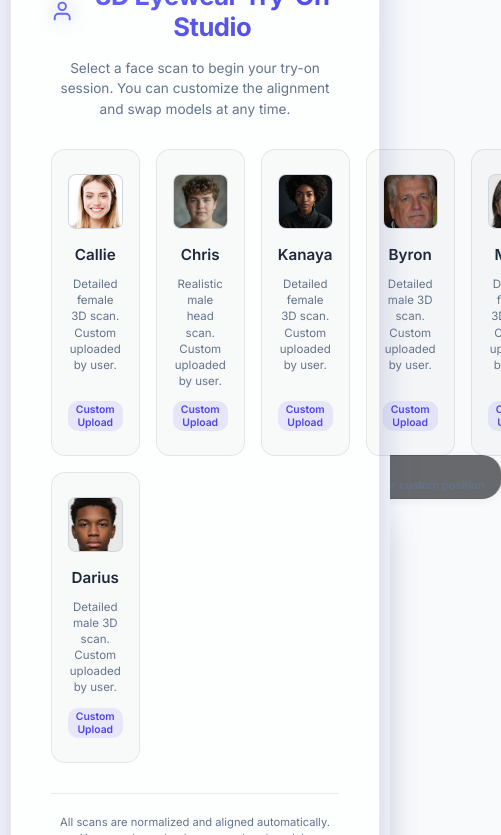
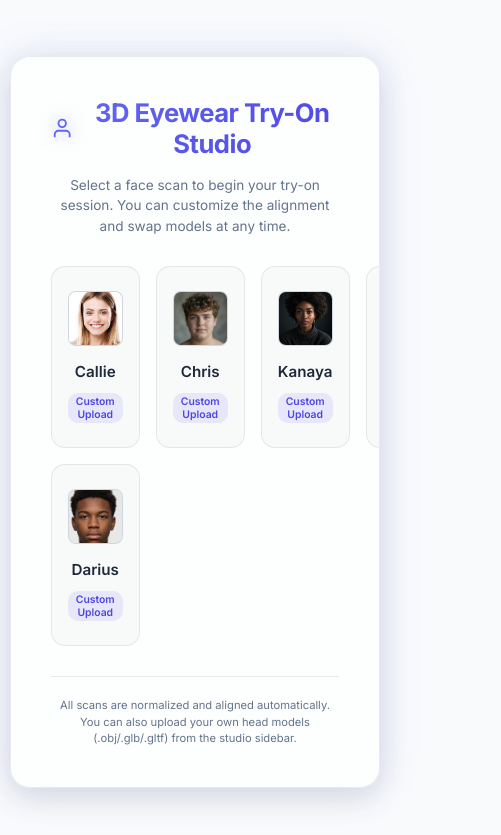
Before and after one commit to jamesbrentlingeriv-spec/3d, a website: page index.html in a window 390 px wide. Shown: the top 835 px of the page, 501 px wide, since content can reach past the window. Drawn offline with Linux system fonts and the light colour scheme; a script that the page names is missing.

Commit message:
Optimize layout and navigation responsiveness for mobile devices and tablets using tabbed panel view and sticky canvas

```diff
--- a/app.js
+++ b/app.js
@@ -1246,6 +1246,32 @@ document.addEventListener('DOMContentLoaded', () => {
     });
   });
 
+  // Mobile Tabs Layout Toggle Logic
+  const mobileTabBtns = document.querySelectorAll('.mobile-tab-btn');
+  const panelLeft = document.querySelector('.panel-left');
+  const panelRight = document.querySelector('.panel-right');
+
+  mobileTabBtns.forEach(btn => {
+    btn.addEventListener('click', () => {
+      mobileTabBtns.forEach(b => b.classList.remove('active'));
+      btn.classList.add('active');
+
+      const target = btn.getAttribute('data-target');
+      if (target === 'panel-left') {
+        if (panelLeft) panelLeft.classList.add('active-mobile-panel');
+        if (panelRight) panelRight.classList.remove('active-mobile-panel');
+      } else {
+        if (panelRight) panelRight.classList.add('active-mobile-panel');
+        if (panelLeft) panelLeft.classList.remove('active-mobile-panel');
+      }
+
+      // Resize Babylon engine to fit new canvas size if necessary
+      if (studio.engine) {
+        studio.engine.resize();
+      }
+    });
+  });
+
   // Eyewear Catalog interaction - dynamic for all companies
   const companyHeaders = document.querySelectorAll('.catalog-company-header');
   const catalogItems = document.querySelectorAll('.catalog-item');
--- a/index.html
+++ b/index.html
@@ -52,7 +52,7 @@
 
     <main class="workspace">
       <!-- Left Panel: Uploader & Presets -->
-      <aside class="panel panel-left">
+      <aside class="panel panel-left active-mobile-panel">
         <div class="panel-section">
           <h2>1. Head Model</h2>
           <div class="head-status-container">
@@ -256,6 +256,18 @@
           </p>
         </div>
       </aside>
+
+      <!-- Mobile View Tabs -->
+      <div class="mobile-tabs">
+        <button class="mobile-tab-btn active" data-target="panel-left">
+          <svg xmlns="http://www.w3.org/2000/svg" width="14" height="14" viewBox="0 0 24 24" fill="none" stroke="currentColor" stroke-width="2" stroke-linecap="round" stroke-linejoin="round"><path d="M12 2L2 7l10 5 10-5-10-5zM2 17l10 5 10-5M2 12l10 5 10-5"/></svg>
+          Catalog & Uploads
+        </button>
+        <button class="mobile-tab-btn" data-target="panel-right">
+          <svg xmlns="http://www.w3.org/2000/svg" width="14" height="14" viewBox="0 0 24 24" fill="none" stroke="currentColor" stroke-width="2" stroke-linecap="round" stroke-linejoin="round"><circle cx="12" cy="12" r="3"/><path d="M19.4 15a1.65 1.65 0 0 0 .33 1.82l.06.06a2 2 0 1 1-2.83 2.83l-.06-.06a1.65 1.65 0 0 0-1.82-.33 1.65 1.65 0 0 0-1 1.51V21a2 2 0 0 1-4 0v-.09A1.65 1.65 0 0 0 9 19.4a1.65 1.65 0 0 0-1.82.33l-.06.06a2 2 0 1 1-2.83-2.83l.06-.06a1.65 1.65 0 0 0 .33-1.82 1.65 1.65 0 0 0-1.51-1H3a2 2 0 0 1 0-4h.09A1.65 1.65 0 0 0 4.6 9a1.65 1.65 0 0 0-.33-1.82l-.06-.06a2 2 0 1 1 2.83-2.83l.06.06a1.65 1.65 0 0 0 1.82.33H9a1.65 1.65 0 0 0 1-1.51V3a2 2 0 0 1 4 0v.09a1.65 1.65 0 0 0 1 1.51 1.65 1.65 0 0 0 1.82-.33l.06-.06a2 2 0 1 1 2.83 2.83l-.06.06a1.65 1.65 0 0 0-.33 1.82V9a1.65 1.65 0 0 0 1.51 1H21a2 2 0 0 1 0 4h-.09a1.65 1.65 0 0 0-1.51 1z"/></svg>
+          Adjust & Helpers
+        </button>
+      </div>
 
       <!-- Center: 3D Scene Viewport -->
       <div class="canvas-container">
--- a/styles.css
+++ b/styles.css
@@ -792,31 +792,165 @@ input[type="range"]::-webkit-slider-thumb:hover {
   to { opacity: 1; transform: translateY(0); }
 }
 
-/* Responsive Overrides (For Smaller Windows) */
+/* Responsive Overrides (Mobile & Tablet) */
 @media (max-width: 1024px) {
   body {
-    overflow-y: auto;
-    height: auto;
+    overflow: hidden; /* Prevent scrolling the main window, scroll panels independently instead! */
+    height: 100vh;
   }
+
   .app-container {
-    height: auto;
-    min-height: 100vh;
+    height: 100vh;
+    overflow: hidden;
   }
+
+  .app-header {
+    padding: 10px 16px;
+  }
+
+  .app-header .subtitle {
+    display: none; /* Hide subtitle to save horizontal space */
+  }
+
   .workspace {
     flex-direction: column;
-    height: auto;
-    overflow: visible;
+    height: calc(100vh - 56px); /* Viewport minus header */
+    overflow: hidden;
   }
-  .panel {
+
+  /* Sticky Canvas at Top */
+  .canvas-container {
+    height: 45vh;
+    min-height: 280px;
     width: 100%;
-    height: auto;
+    order: -2; /* Force canvas to the top */
+    position: relative;
+    border-bottom: 1px solid var(--border-color);
+    flex-shrink: 0;
+  }
+
+  .canvas-instructions {
+    padding: 6px;
+    font-size: 0.65rem;
+  }
+
+  .canvas-instructions .drag-hint {
+    display: none; /* Hide secondary drag hints on mobile to reduce noise */
+  }
+
+  /* Mobile Tabs Navigation */
+  .mobile-tabs {
+    display: flex;
+    order: -1; /* Force tabs below canvas */
+    background: var(--bg-card);
+    backdrop-filter: blur(15px);
+    border-bottom: 1px solid var(--border-color);
+    width: 100%;
+    flex-shrink: 0;
+    z-index: 100;
+  }
+
+  .mobile-tab-btn {
+    flex: 1;
+    background: none;
     border: none;
-    border-bottom: 1px solid var(--border-color);
+    color: var(--text-muted);
+    font-family: var(--font-sans);
+    font-size: 0.8rem;
+    font-weight: 600;
+    padding: 12px 6px;
+    cursor: pointer;
+    border-bottom: 3px solid transparent;
+    transition: all 0.2s ease;
+    display: flex;
+    align-items: center;
+    justify-content: center;
+    gap: 8px;
   }
+
+  .mobile-tab-btn svg {
+    width: 14px;
+    height: 14px;
+  }
+
+  .mobile-tab-btn.active {
+    color: var(--accent);
+    border-bottom-color: var(--accent);
+    background: rgba(99, 102, 241, 0.05);
+  }
+
+  /* Panels Behavior on Mobile */
+  .workspace .panel {
+    display: none; /* Hide panels by default on mobile */
+    width: 100%;
+    height: calc(55vh - 44px); /* Occupy remaining viewport height minus tabs */
+    padding: 16px;
+    overflow-y: auto;
+    backdrop-filter: blur(15px);
+    border: none;
+    box-shadow: none;
+    flex-grow: 1;
+    flex-direction: column;
+  }
+
+  /* Active Panel on Mobile */
+  .workspace .panel.active-mobile-panel {
+    display: flex;
+  }
+
+  /* Welcome Modal Responsiveness */
+  .modal-card {
+    padding: 24px 16px;
+    max-height: 90vh;
+    overflow-y: auto;
+  }
+
+  .modal-header h2 {
+    font-size: 1.3rem;
+  }
+
+  .modal-subtitle {
+    margin-bottom: 16px;
+    font-size: 0.78rem;
+  }
+
+  .head-select-grid {
+    grid-template-columns: repeat(3, 1fr);
+    gap: 10px;
+    margin-bottom: 16px;
+  }
+
+  .head-card {
+    padding: 12px 8px;
+    gap: 8px;
+  }
+
+  .head-card h3 {
+    font-size: 0.8rem;
+  }
+
+  .head-card p {
+    display: none; /* Hide card descriptions on mobile to save space */
+  }
+}
+
+@media (max-width: 480px) {
   .canvas-container {
-    height: 60vh;
-    min-height: 450px;
-    order: -1;
+    height: 40vh;
+    min-height: 240px;
+  }
+
+  .workspace .panel {
+    height: calc(60vh - 44px);
+  }
+
+  .head-select-grid {
+    grid-template-columns: repeat(2, 1fr);
+    gap: 8px;
+  }
+
+  .mobile-tab-btn {
+    font-size: 0.75rem;
   }
 }
 
```
